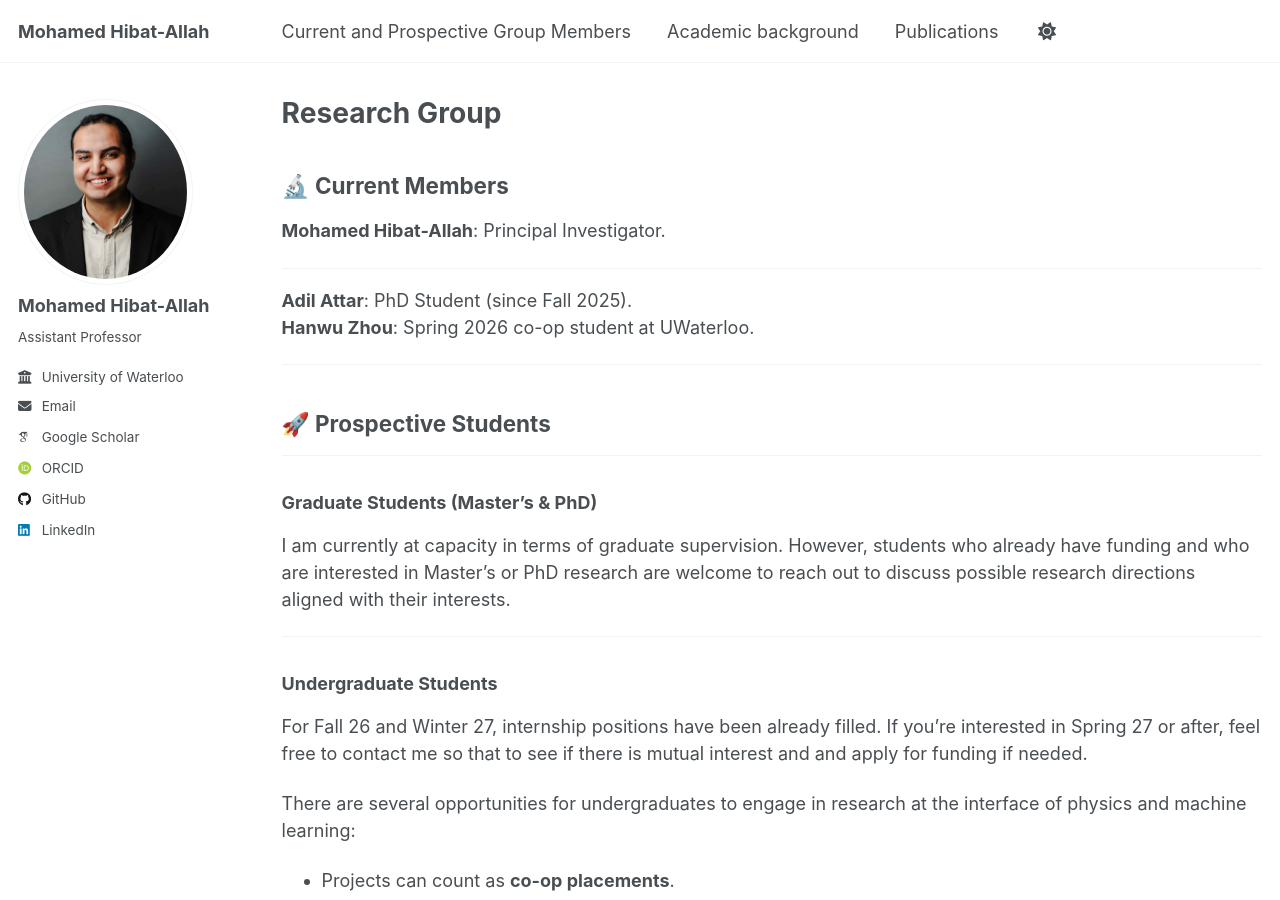
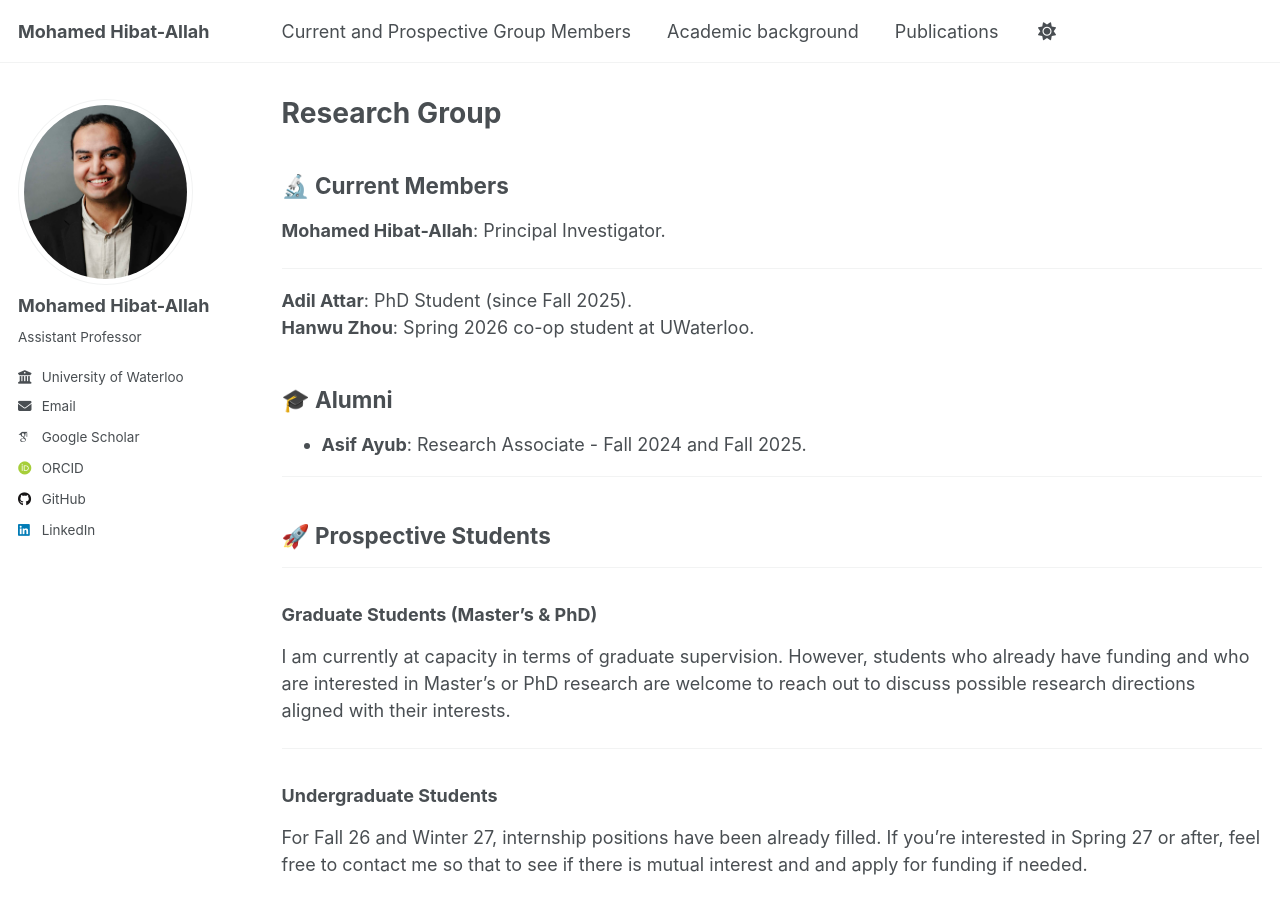
Before and after one commit to mhibatallah/mhibatallah.github.io, a Jekyll site: the page built from _pages/group.md, in a window 1280 px wide and 900 px high. Built offline with Jekyll 4.4.1, drawn with Linux system fonts in a browser that asks for light colours; some web fonts are replaced; a script that is not in the unit is left out; part of the change alters nothing that is shown.

Commit message:
update alumni

```diff
--- a/_pages/group.md
+++ b/_pages/group.md
@@ -14,12 +14,11 @@ permalink: /group/
 **Hanwu Zhou**: Spring 2026 co-op student at UWaterloo.
 <!-- **Asif Ayub**: Part-time Research Associate - Fall 2025. -->
 
-<!-- ---
 
 ##  🎓 Alumni
 
-- **Asif Ayub**: Research Associate - Fall 2024.
-- **Oussama Zouhry**: Intern at New York University (co-supervision with [Amine Aboussalah](https://amineaboussalah.github.io/) from April to July 2025).   -->
+- **Asif Ayub**: Research Associate - Fall 2024 and Fall 2025.
+<!-- - **Oussama Zouhry**: Intern at New York University (co-supervision with [Amine Aboussalah](https://amineaboussalah.github.io/) from April to July 2025).    -->
 
 
 ---
```
